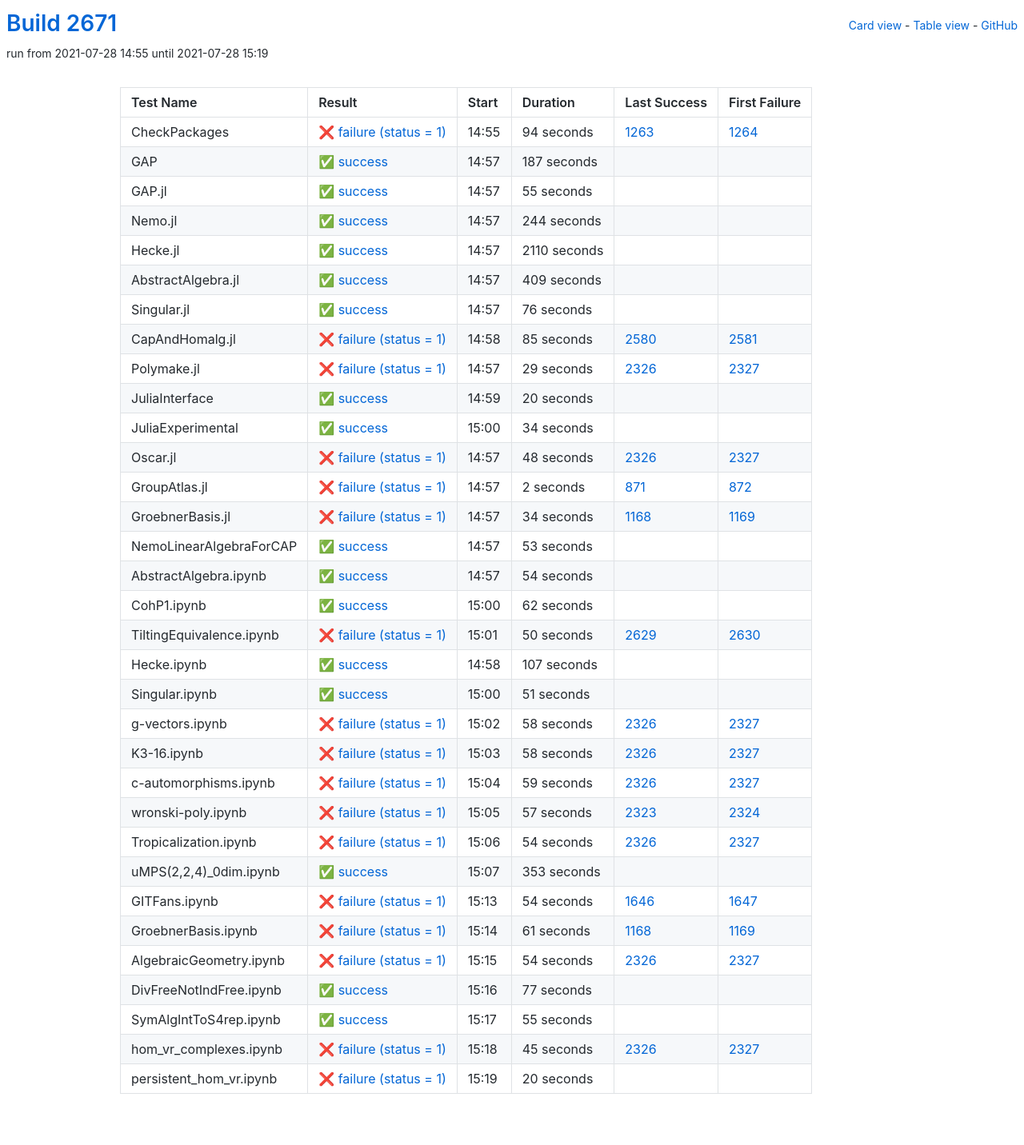
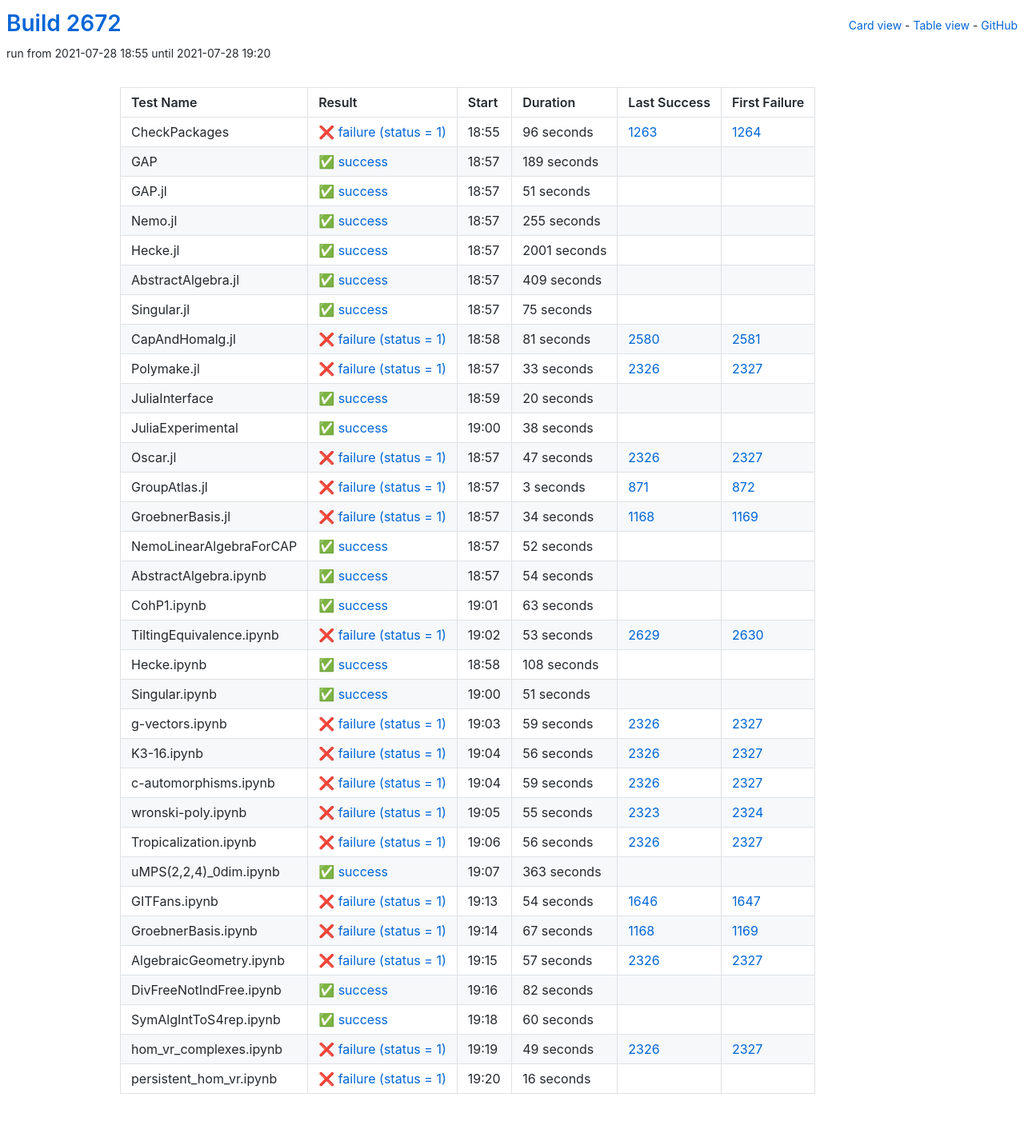
Before and after one commit to oscar-system/oscar-ci-status-stable, a Jekyll site: the page built from table.html, in a window 1280 px wide. Shown: the whole page at 80% size. Built offline with Jekyll 4.4.1, drawn with Linux system fonts in a browser that asks for light colours.

Commit message:
Build #2672

```diff
--- a/_data/ci.yml
+++ b/_data/ci.yml
@@ -1,6 +1,6 @@
 ---
-build: 2671
-build_url: https://oscarci.mathematik.uni-kl.de/job/oscar-stable/2671/
+build: 2672
+build_url: https://oscarci.mathematik.uni-kl.de/job/oscar-stable/2672/
 job: oscar-stable
 organization: oscar-system
 repo: oscar-ci-status-stable
@@ -8,68 +8,68 @@ repourl: https://github.com/oscar-system/oscar-ci-status-stable
 tests:
 - name: CheckPackages
   id: checkpackages
-  log: https://oscarci.mathematik.uni-kl.de/job/oscar-stable/2671/artifact/logs/build-2671/CheckPackages.log
-  start: 2021-07-28 14:55
+  log: https://oscarci.mathematik.uni-kl.de/job/oscar-stable/2672/artifact/logs/build-2672/CheckPackages.log
+  start: 2021-07-28 18:55
   success: false
   exitcode: 1
   status: failure
-  duration: 94
+  duration: 96
   last_success: 1263
   last_success_url: https://oscarci.mathematik.uni-kl.de/job/oscar-stable/1263/
   first_failure: 1264
   first_failure_url: https://oscarci.mathematik.uni-kl.de/job/oscar-stable/1264/
 - name: GAP
   id: gap
-  log: https://oscarci.mathematik.uni-kl.de/job/oscar-stable/2671/artifact/logs/build-2671/GAP.log
-  start: 2021-07-28 14:57
+  log: https://oscarci.mathematik.uni-kl.de/job/oscar-stable/2672/artifact/logs/build-2672/GAP.log
+  start: 2021-07-28 18:57
   success: true
   exitcode: 0
   status: success
-  duration: 187
+  duration: 189
   last_success: false
   last_success_url:
   first_failure: false
   first_failure_url:
 - name: GAP.jl
   id: gap-jl
-  log: https://oscarci.mathematik.uni-kl.de/job/oscar-stable/2671/artifact/logs/build-2671/GAP.jl.log
-  start: 2021-07-28 14:57
+  log: https://oscarci.mathematik.uni-kl.de/job/oscar-stable/2672/artifact/logs/build-2672/GAP.jl.log
+  start: 2021-07-28 18:57
   success: true
   exitcode: 0
   status: success
-  duration: 55
+  duration: 51
   last_success: false
   last_success_url:
   first_failure: false
   first_failure_url:
 - name: Nemo.jl
   id: nemo-jl
-  log: https://oscarci.mathematik.uni-kl.de/job/oscar-stable/2671/artifact/logs/build-2671/Nemo.jl.log
-  start: 2021-07-28 14:57
+  log: https://oscarci.mathematik.uni-kl.de/job/oscar-stable/2672/artifact/logs/build-2672/Nemo.jl.log
+  start: 2021-07-28 18:57
   success: true
   exitcode: 0
   status: success
-  duration: 244
+  duration: 255
   last_success: false
   last_success_url:
   first_failure: false
   first_failure_url:
 - name: Hecke.jl
   id: hecke-jl
-  log: https://oscarci.mathematik.uni-kl.de/job/oscar-stable/2671/artifact/logs/build-2671/Hecke.jl.log
-  start: 2021-07-28 14:57
+  log: https://oscarci.mathematik.uni-kl.de/job/oscar-stable/2672/artifact/logs/build-2672/Hecke.jl.log
+  start: 2021-07-28 18:57
   success: true
   exitcode: 0
   status: success
-  duration: 2110
+  duration: 2001
   last_success: false
   last_success_url:
   first_failure: false
   first_failure_url:
 - name: AbstractAlgebra.jl
   id: abstractalgebra-jl
-  log: https://oscarci.mathematik.uni-kl.de/job/oscar-stable/2671/artifact/logs/build-2671/AbstractAlgebra.jl.log
-  start: 2021-07-28 14:57
+  log: https://oscarci.mathematik.uni-kl.de/job/oscar-stable/2672/artifact/logs/build-2672/AbstractAlgebra.jl.log
+  start: 2021-07-28 18:57
   success: true
   exitcode: 0
   status: success
@@ -80,44 +80,44 @@ tests:
   first_failure_url:
 - name: Singular.jl
   id: singular-jl
-  log: https://oscarci.mathematik.uni-kl.de/job/oscar-stable/2671/artifact/logs/build-2671/Singular.jl.log
-  start: 2021-07-28 14:57
+  log: https://oscarci.mathematik.uni-kl.de/job/oscar-stable/2672/artifact/logs/build-2672/Singular.jl.log
+  start: 2021-07-28 18:57
   success: true
   exitcode: 0
   status: success
-  duration: 76
+  duration: 75
   last_success: false
   last_success_url:
   first_failure: false
   first_failure_url:
 - name: CapAndHomalg.jl
   id: capandhomalg-jl
-  log: https://oscarci.mathematik.uni-kl.de/job/oscar-stable/2671/artifact/logs/build-2671/CapAndHomalg.jl.log
-  start: 2021-07-28 14:58
+  log: https://oscarci.mathematik.uni-kl.de/job/oscar-stable/2672/artifact/logs/build-2672/CapAndHomalg.jl.log
+  start: 2021-07-28 18:58
   success: false
   exitcode: 1
   status: failure
-  duration: 85
+  duration: 81
   last_success: 2580
   last_success_url: https://oscarci.mathematik.uni-kl.de/job/oscar-stable/2580/
   first_failure: 2581
   first_failure_url: https://oscarci.mathematik.uni-kl.de/job/oscar-stable/2581/
 - name: Polymake.jl
   id: polymake-jl
-  log: https://oscarci.mathematik.uni-kl.de/job/oscar-stable/2671/artifact/logs/build-2671/Polymake.jl.log
-  start: 2021-07-28 14:57
+  log: https://oscarci.mathematik.uni-kl.de/job/oscar-stable/2672/artifact/logs/build-2672/Polymake.jl.log
+  start: 2021-07-28 18:57
   success: false
   exitcode: 1
   status: failure
-  duration: 29
+  duration: 33
   last_success: 2326
   last_success_url: https://oscarci.mathematik.uni-kl.de/job/oscar-stable/2326/
   first_failure: 2327
   first_failure_url: https://oscarci.mathematik.uni-kl.de/job/oscar-stable/2327/
 - name: JuliaInterface
   id: juliainterface
-  log: https://oscarci.mathematik.uni-kl.de/job/oscar-stable/2671/artifact/logs/build-2671/JuliaInterface.log
-  start: 2021-07-28 14:59
+  log: https://oscarci.mathematik.uni-kl.de/job/oscar-stable/2672/artifact/logs/build-2672/JuliaInterface.log
+  start: 2021-07-28 18:59
   success: true
   exitcode: 0
   status: success
@@ -128,44 +128,44 @@ tests:
   first_failure_url:
 - name: JuliaExperimental
   id: juliaexperimental
-  log: https://oscarci.mathematik.uni-kl.de/job/oscar-stable/2671/artifact/logs/build-2671/JuliaExperimental.log
-  start: 2021-07-28 15:00
+  log: https://oscarci.mathematik.uni-kl.de/job/oscar-stable/2672/artifact/logs/build-2672/JuliaExperimental.log
+  start: 2021-07-28 19:00
   success: true
   exitcode: 0
   status: success
-  duration: 34
+  duration: 38
   last_success: false
   last_success_url:
   first_failure: false
   first_failure_url:
 - name: Oscar.jl
   id: oscar-jl
-  log: https://oscarci.mathematik.uni-kl.de/job/oscar-stable/2671/artifact/logs/build-2671/Oscar.jl.log
-  start: 2021-07-28 14:57
+  log: https://oscarci.mathematik.uni-kl.de/job/oscar-stable/2672/artifact/logs/build-2672/Oscar.jl.log
+  start: 2021-07-28 18:57
   success: false
   exitcode: 1
   status: failure
-  duration: 48
+  duration: 47
   last_success: 2326
   last_success_url: https://oscarci.mathematik.uni-kl.de/job/oscar-stable/2326/
   first_failure: 2327
   first_failure_url: https://oscarci.mathematik.uni-kl.de/job/oscar-stable/2327/
 - name: GroupAtlas.jl
   id: groupatlas-jl
-  log: https://oscarci.mathematik.uni-kl.de/job/oscar-stable/2671/artifact/logs/build-2671/GroupAtlas.jl.log
-  start: 2021-07-28 14:57
+  log: https://oscarci.mathematik.uni-kl.de/job/oscar-stable/2672/artifact/logs/build-2672/GroupAtlas.jl.log
+  start: 2021-07-28 18:57
   success: false
   exitcode: 1
   status: failure
-  duration: 2
+  duration: 3
   last_success: 871
   last_success_url: https://oscarci.mathematik.uni-kl.de/job/oscar-stable/871/
   first_failure: 872
   first_failure_url: https://oscarci.mathematik.uni-kl.de/job/oscar-stable/872/
 - name: GroebnerBasis.jl
   id: groebnerbasis-jl
-  log: https://oscarci.mathematik.uni-kl.de/job/oscar-stable/2671/artifact/logs/build-2671/GroebnerBasis.jl.log
-  start: 2021-07-28 14:57
+  log: https://oscarci.mathematik.uni-kl.de/job/oscar-stable/2672/artifact/logs/build-2672/GroebnerBasis.jl.log
+  start: 2021-07-28 18:57
   success: false
   exitcode: 1
   status: failure
@@ -176,20 +176,20 @@ tests:
   first_failure_url: https://oscarci.mathematik.uni-kl.de/job/oscar-stable/1169/
 - name: NemoLinearAlgebraForCAP
   id: nemolinearalgebraforcap
-  log: https://oscarci.mathematik.uni-kl.de/job/oscar-stable/2671/artifact/logs/build-2671/NemoLinearAlgebraForCAP.log
-  start: 2021-07-28 14:57
+  log: https://oscarci.mathematik.uni-kl.de/job/oscar-stable/2672/artifact/logs/build-2672/NemoLinearAlgebraForCAP.log
+  start: 2021-07-28 18:57
   success: true
   exitcode: 0
   status: success
-  duration: 53
+  duration: 52
   last_success: false
   last_success_url:
   first_failure: false
   first_failure_url:
 - name: AbstractAlgebra.ipynb
   id: abstractalgebra-ipynb
-  log: https://oscarci.mathematik.uni-kl.de/job/oscar-stable/2671/artifact/logs/build-2671/AbstractAlgebra.ipynb.log
-  start: 2021-07-28 14:57
+  log: https://oscarci.mathematik.uni-kl.de/job/oscar-stable/2672/artifact/logs/build-2672/AbstractAlgebra.ipynb.log
+  start: 2021-07-28 18:57
   success: true
   exitcode: 0
   status: success
@@ -200,44 +200,44 @@ tests:
   first_failure_url:
 - name: CohP1.ipynb
   id: cohp1-ipynb
-  log: https://oscarci.mathematik.uni-kl.de/job/oscar-stable/2671/artifact/logs/build-2671/CohP1.ipynb.log
-  start: 2021-07-28 15:00
+  log: https://oscarci.mathematik.uni-kl.de/job/oscar-stable/2672/artifact/logs/build-2672/CohP1.ipynb.log
+  start: 2021-07-28 19:01
   success: true
   exitcode: 0
   status: success
-  duration: 62
+  duration: 63
   last_success: false
   last_success_url:
   first_failure: false
   first_failure_url:
 - name: TiltingEquivalence.ipynb
   id: tiltingequivalence-ipynb
-  log: https://oscarci.mathematik.uni-kl.de/job/oscar-stable/2671/artifact/logs/build-2671/TiltingEquivalence.ipynb.log
-  start: 2021-07-28 15:01
+  log: https://oscarci.mathematik.uni-kl.de/job/oscar-stable/2672/artifact/logs/build-2672/TiltingEquivalence.ipynb.log
+  start: 2021-07-28 19:02
   success: false
   exitcode: 1
   status: failure
-  duration: 50
+  duration: 53
   last_success: 2629
   last_success_url: https://oscarci.mathematik.uni-kl.de/job/oscar-stable/2629/
   first_failure: 2630
   first_failure_url: https://oscarci.mathematik.uni-kl.de/job/oscar-stable/2630/
 - name: Hecke.ipynb
   id: hecke-ipynb
-  log: https://oscarci.mathematik.uni-kl.de/job/oscar-stable/2671/artifact/logs/build-2671/Hecke.ipynb.log
-  start: 2021-07-28 14:58
+  log: https://oscarci.mathematik.uni-kl.de/job/oscar-stable/2672/artifact/logs/build-2672/Hecke.ipynb.log
+  start: 2021-07-28 18:58
   success: true
   exitcode: 0
   status: success
-  duration: 107
+  duration: 108
   last_success: false
   last_success_url:
   first_failure: false
   first_failure_url:
 - name: Singular.ipynb
   id: singular-ipynb
-  log: https://oscarci.mathematik.uni-kl.de/job/oscar-stable/2671/artifact/logs/build-2671/Singular.ipynb.log
-  start: 2021-07-28 15:00
+  log: https://oscarci.mathematik.uni-kl.de/job/oscar-stable/2672/artifact/logs/build-2672/Singular.ipynb.log
+  start: 2021-07-28 19:00
   success: true
   exitcode: 0
   status: success
@@ -248,32 +248,32 @@ tests:
   first_failure_url:
 - name: g-vectors.ipynb
   id: g-vectors-ipynb
-  log: https://oscarci.mathematik.uni-kl.de/job/oscar-stable/2671/artifact/logs/build-2671/g-vectors.ipynb.log
-  start: 2021-07-28 15:02
+  log: https://oscarci.mathematik.uni-kl.de/job/oscar-stable/2672/artifact/logs/build-2672/g-vectors.ipynb.log
+  start: 2021-07-28 19:03
   success: false
   exitcode: 1
   status: failure
-  duration: 58
+  duration: 59
   last_success: 2326
   last_success_url: https://oscarci.mathematik.uni-kl.de/job/oscar-stable/2326/
   first_failure: 2327
   first_failure_url: https://oscarci.mathematik.uni-kl.de/job/oscar-stable/2327/
 - name: K3-16.ipynb
   id: k3-16-ipynb
-  log: https://oscarci.mathematik.uni-kl.de/job/oscar-stable/2671/artifact/logs/build-2671/K3-16.ipynb.log
-  start: 2021-07-28 15:03
+  log: https://oscarci.mathematik.uni-kl.de/job/oscar-stable/2672/artifact/logs/build-2672/K3-16.ipynb.log
+  start: 2021-07-28 19:04
   success: false
   exitcode: 1
   status: failure
-  duration: 58
+  duration: 56
   last_success: 2326
   last_success_url: https://oscarci.mathematik.uni-kl.de/job/oscar-stable/2326/
   first_failure: 2327
   first_failure_url: https://oscarci.mathematik.uni-kl.de/job/oscar-stable/2327/
 - name: c-automorphisms.ipynb
   id: c-automorphisms-ipynb
-  log: https://oscarci.mathematik.uni-kl.de/job/oscar-stable/2671/artifact/logs/build-2671/c-automorphisms.ipynb.log
-  start: 2021-07-28 15:04
+  log: https://oscarci.mathematik.uni-kl.de/job/oscar-stable/2672/artifact/logs/build-2672/c-automorphisms.ipynb.log
+  start: 2021-07-28 19:04
   success: false
   exitcode: 1
   status: failure
@@ -284,44 +284,44 @@ tests:
   first_failure_url: https://oscarci.mathematik.uni-kl.de/job/oscar-stable/2327/
 - name: wronski-poly.ipynb
   id: wronski-poly-ipynb
-  log: https://oscarci.mathematik.uni-kl.de/job/oscar-stable/2671/artifact/logs/build-2671/wronski-poly.ipynb.log
-  start: 2021-07-28 15:05
+  log: https://oscarci.mathematik.uni-kl.de/job/oscar-stable/2672/artifact/logs/build-2672/wronski-poly.ipynb.log
+  start: 2021-07-28 19:05
   success: false
   exitcode: 1
   status: failure
-  duration: 57
+  duration: 55
   last_success: 2323
   last_success_url: https://oscarci.mathematik.uni-kl.de/job/oscar-stable/2323/
   first_failure: 2324
   first_failure_url: https://oscarci.mathematik.uni-kl.de/job/oscar-stable/2324/
 - name: Tropicalization.ipynb
   id: tropicalization-ipynb
-  log: https://oscarci.mathematik.uni-kl.de/job/oscar-stable/2671/artifact/logs/build-2671/Tropicalization.ipynb.log
-  start: 2021-07-28 15:06
+  log: https://oscarci.mathematik.uni-kl.de/job/oscar-stable/2672/artifact/logs/build-2672/Tropicalization.ipynb.log
+  start: 2021-07-28 19:06
   success: false
   exitcode: 1
   status: failure
-  duration: 54
+  duration: 56
   last_success: 2326
   last_success_url: https://oscarci.mathematik.uni-kl.de/job/oscar-stable/2326/
   first_failure: 2327
   first_failure_url: https://oscarci.mathematik.uni-kl.de/job/oscar-stable/2327/
 - name: uMPS(2,2,4)_0dim.ipynb
   id: umps-2-2-4-0dim-ipynb
-  log: https://oscarci.mathematik.uni-kl.de/job/oscar-stable/2671/artifact/logs/build-2671/uMPS-2-2-4-_0dim.ipynb.log
-  start: 2021-07-28 15:07
+  log: https://oscarci.mathematik.uni-kl.de/job/oscar-stable/2672/artifact/logs/build-2672/uMPS-2-2-4-_0dim.ipynb.log
+  start: 2021-07-28 19:07
   success: true
   exitcode: 0
   status: success
-  duration: 353
+  duration: 363
   last_success: false
   last_success_url:
   first_failure: false
   first_failure_url:
 - name: GITFans.ipynb
   id: gitfans-ipynb
-  log: https://oscarci.mathematik.uni-kl.de/job/oscar-stable/2671/artifact/logs/build-2671/GITFans.ipynb.log
-  start: 2021-07-28 15:13
+  log: https://oscarci.mathematik.uni-kl.de/job/oscar-stable/2672/artifact/logs/build-2672/GITFans.ipynb.log
+  start: 2021-07-28 19:13
   success: false
   exitcode: 1
   status: failure
@@ -332,72 +332,72 @@ tests:
   first_failure_url: https://oscarci.mathematik.uni-kl.de/job/oscar-stable/1647/
 - name: GroebnerBasis.ipynb
   id: groebnerbasis-ipynb
-  log: https://oscarci.mathematik.uni-kl.de/job/oscar-stable/2671/artifact/logs/build-2671/GroebnerBasis.ipynb.log
-  start: 2021-07-28 15:14
+  log: https://oscarci.mathematik.uni-kl.de/job/oscar-stable/2672/artifact/logs/build-2672/GroebnerBasis.ipynb.log
+  start: 2021-07-28 19:14
   success: false
   exitcode: 1
   status: failure
-  duration: 61
+  duration: 67
   last_success: 1168
   last_success_url: https://oscarci.mathematik.uni-kl.de/job/oscar-stable/1168/
   first_failure: 1169
   first_failure_url: https://oscarci.mathematik.uni-kl.de/job/oscar-stable/1169/
 - name: AlgebraicGeometry.ipynb
   id: algebraicgeometry-ipynb
-  log: https://oscarci.mathematik.uni-kl.de/job/oscar-stable/2671/artifact/logs/build-2671/AlgebraicGeometry.ipynb.log
-  start: 2021-07-28 15:15
+  log: https://oscarci.mathematik.uni-kl.de/job/oscar-stable/2672/artifact/logs/build-2672/AlgebraicGeometry.ipynb.log
+  start: 2021-07-28 19:15
   success: false
   exitcode: 1
   status: failure
-  duration: 54
+  duration: 57
   last_success: 2326
   last_success_url: https://oscarci.mathematik.uni-kl.de/job/oscar-stable/2326/
   first_failure: 2327
   first_failure_url: https://oscarci.mathematik.uni-kl.de/job/oscar-stable/2327/
 - name: DivFreeNotIndFree.ipynb
   id: divfreenotindfree-ipynb
-  log: https://oscarci.mathematik.uni-kl.de/job/oscar-stable/2671/artifact/logs/build-2671/DivFreeNotIndFree.ipynb.log
-  start: 2021-07-28 15:16
+  log: https://oscarci.mathematik.uni-kl.de/job/oscar-stable/2672/artifact/logs/build-2672/DivFreeNotIndFree.ipynb.log
+  start: 2021-07-28 19:16
   success: true
   exitcode: 0
   status: success
-  duration: 77
+  duration: 82
   last_success: false
   last_success_url:
   first_failure: false
   first_failure_url:
 - name: SymAlgIntToS4rep.ipynb
   id: symalginttos4rep-ipynb
-  log: https://oscarci.mathematik.uni-kl.de/job/oscar-stable/2671/artifact/logs/build-2671/SymAlgIntToS4rep.ipynb.log
-  start: 2021-07-28 15:17
+  log: https://oscarci.mathematik.uni-kl.de/job/oscar-stable/2672/artifact/logs/build-2672/SymAlgIntToS4rep.ipynb.log
+  start: 2021-07-28 19:18
   success: true
   exitcode: 0
   status: success
-  duration: 55
+  duration: 60
   last_success: false
   last_success_url:
   first_failure: false
   first_failure_url:
 - name: hom_vr_complexes.ipynb
   id: hom-vr-complexes-ipynb
-  log: https://oscarci.mathematik.uni-kl.de/job/oscar-stable/2671/artifact/logs/build-2671/hom_vr_complexes.ipynb.log
-  start: 2021-07-28 15:18
+  log: https://oscarci.mathematik.uni-kl.de/job/oscar-stable/2672/artifact/logs/build-2672/hom_vr_complexes.ipynb.log
+  start: 2021-07-28 19:19
   success: false
   exitcode: 1
   status: failure
-  duration: 45
+  duration: 49
   last_success: 2326
   last_success_url: https://oscarci.mathematik.uni-kl.de/job/oscar-stable/2326/
   first_failure: 2327
   first_failure_url: https://oscarci.mathematik.uni-kl.de/job/oscar-stable/2327/
 - name: persistent_hom_vr.ipynb
   id: persistent-hom-vr-ipynb
-  log: https://oscarci.mathematik.uni-kl.de/job/oscar-stable/2671/artifact/logs/build-2671/persistent_hom_vr.ipynb.log
-  start: 2021-07-28 15:19
+  log: https://oscarci.mathematik.uni-kl.de/job/oscar-stable/2672/artifact/logs/build-2672/persistent_hom_vr.ipynb.log
+  start: 2021-07-28 19:20
   success: false
   exitcode: 1
   status: failure
-  duration: 20
+  duration: 16
   last_success: false
   last_success_url:
   first_failure: false
```
Also changed, not shown: README.md.
